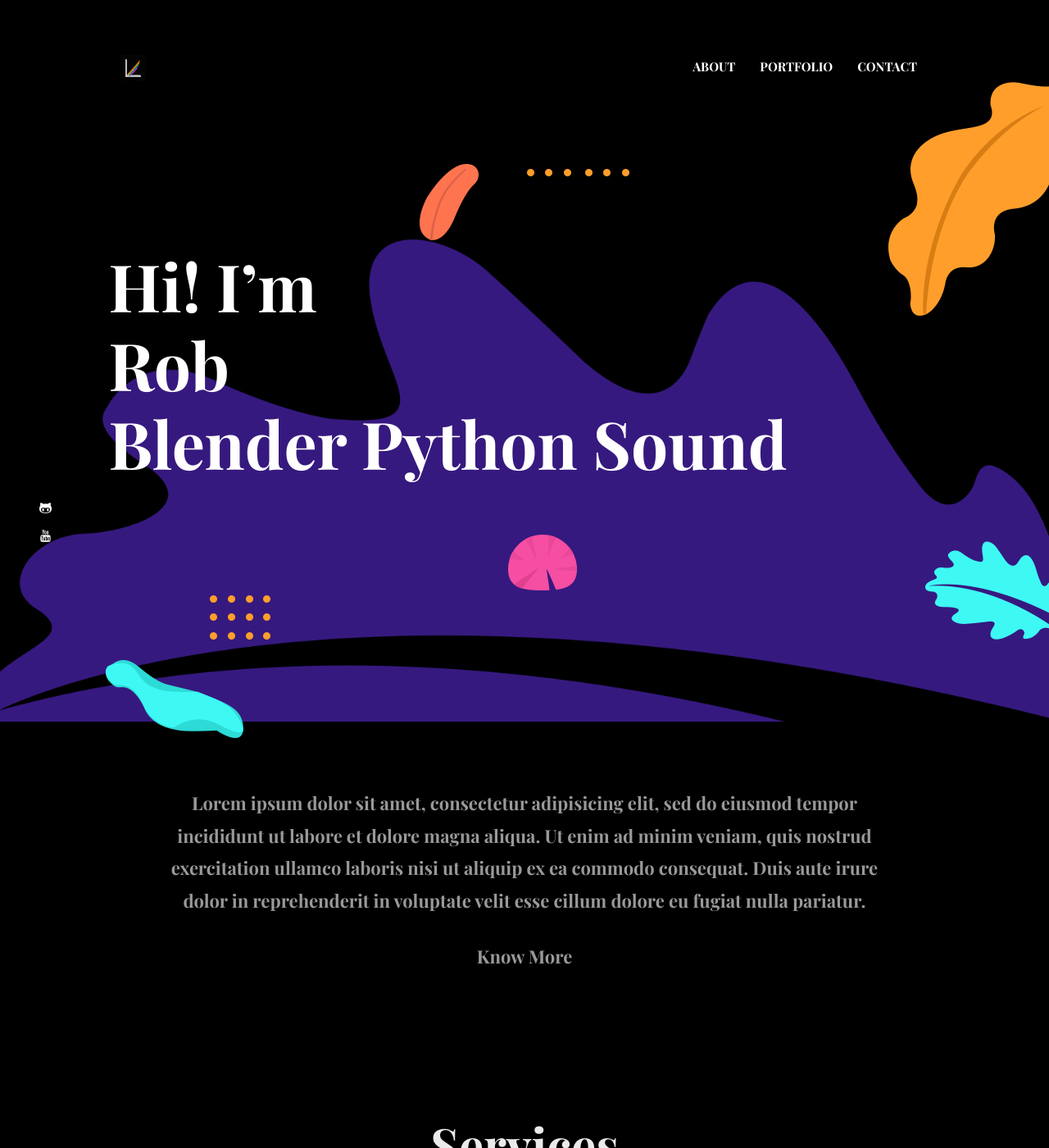
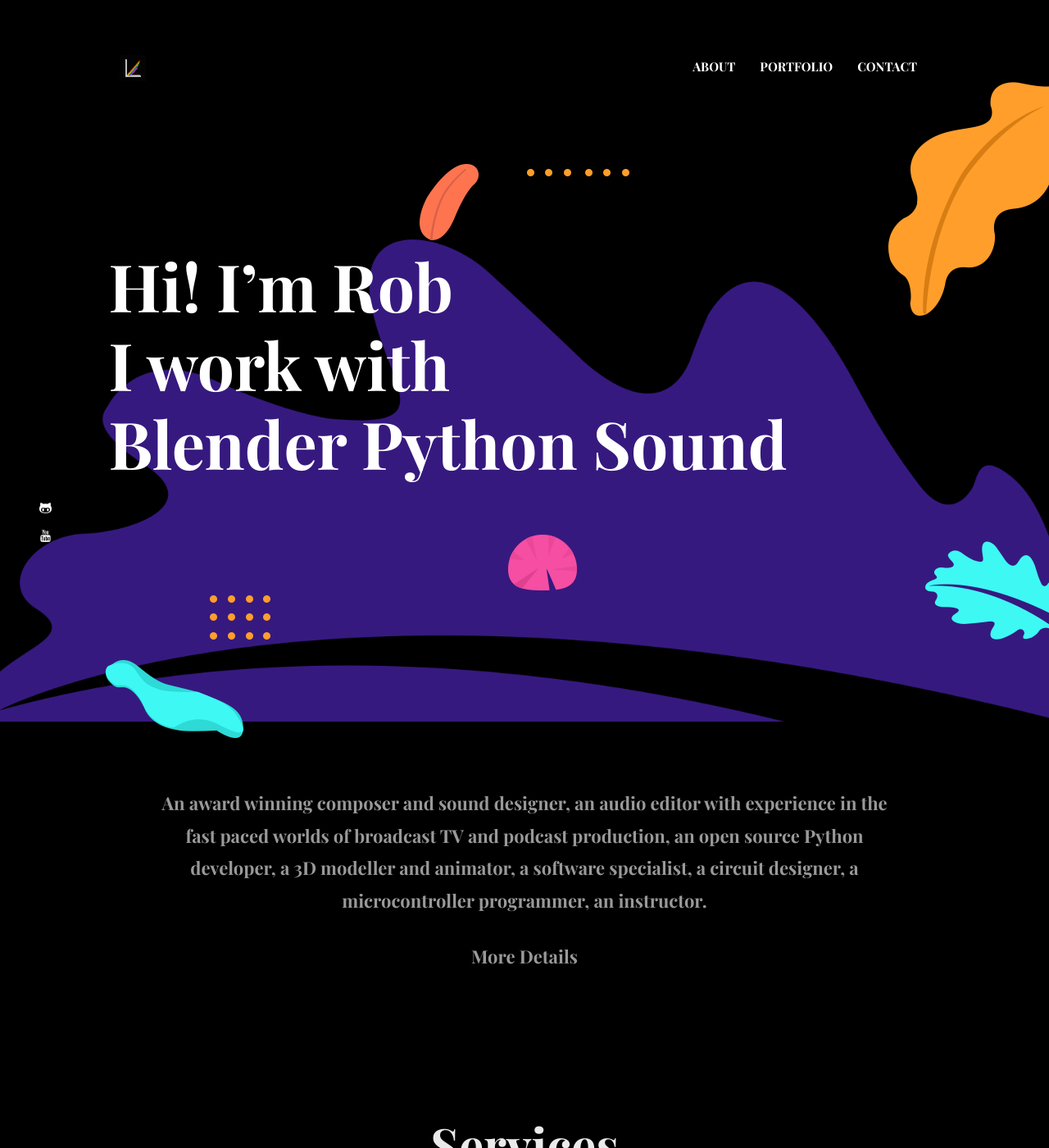
Before and after one commit to SpectralVectors/spectralvectors.github.io, a Jekyll site: the page built from index.html, in a window 1280 px wide and 1400 px high. Shown: the whole window at 82% size. Built offline with Jekyll 4.4.1, drawn with Linux system fonts in a browser that asks for light colours; some of the changed text lies outside the part shown.

Commit message:
Update settings.yml

```diff
--- a/_data/settings.yml
+++ b/_data/settings.yml
@@ -5,10 +5,10 @@
 title: SpectralVectors
 logo: "/assets/images/favicon.png"
 author: themefisher
-description: this is meta description
+description: Portfolio for Spectral Vectors
 email: steve.fruits@email.com
 phone: +880 2544 658 256
-copyright: Copyright &copy; 2020 Designed by [Themefisher](https://themefisher.com) & Developed by [Getjekyllthemes](https://getjekyllthemes.com)
+copyright: Copyright &copy; 2020 Designed by [Themefisher](https://themefisher.com) & Developed by [Getjekyllthemes](https://getjekyllthemes.com), Adapted 2023 by SpectralVectors
 
 menu:
   - { name: About, link: "/about" }
@@ -34,21 +34,21 @@
 # Hero Section
 
 hero:
-  hero-title: Hi! I’m <br> Rob <br> Blender Python Sound
+  hero-title: Hi! I’m Rob <br> I work with <br> Blender Python Sound
 
 social:
   - { icon: "ti-mastodon", link: "#" }
-  - { icon: "ti-github", link: "#" }
-  - { icon: "ti-youtube", link: "#" }
+  - { icon: "ti-github", link: "https://github.com/SpectralVectors/" }
+  - { icon: "ti-youtube", link: "https://www.youtube.com/channel/UCuvdcUeZVGV9avb5Io7gfxw" }
 
 #-------------------------------
 # About (Section and Page)
 
 # About Section
-blurb: Lorem ipsum dolor sit amet, consectetur adipisicing elit, sed do eiusmod tempor incididunt ut labore et dolore magna aliqua. Ut enim ad minim veniam, quis nostrud exercitation ullamco laboris nisi ut aliquip ex ea commodo consequat. Duis aute irure dolor in reprehenderit in voluptate velit esse cillum dolore eu fugiat nulla pariatur.
+blurb: An award winning composer and sound designer, an audio editor with experience in the fast paced worlds of broadcast TV and podcast production, an open source Python developer, a 3D modeller and animator, a software specialist, a circuit designer, a microcontroller programmer, an instructor.
 
 blurb-btn-link: "/about"
-blurb-btn-name: know more
+blurb-btn-name: More Details
 
 # About Page
 
```
